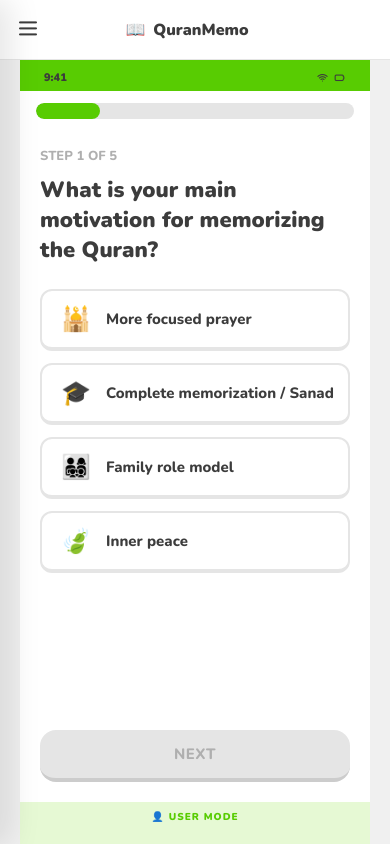
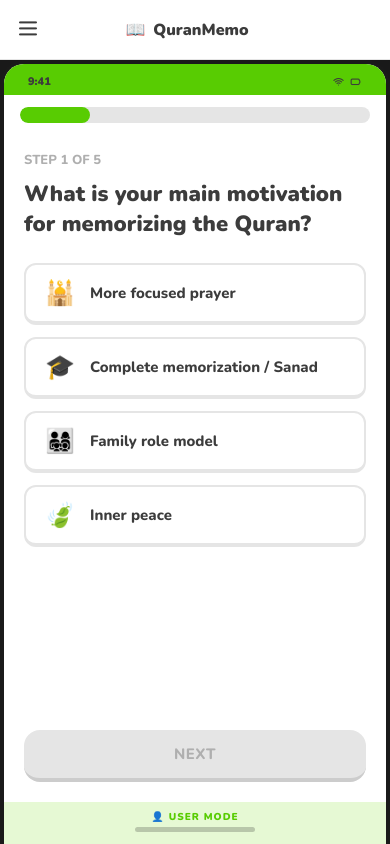
Before and after one commit to uwangraph/quranmemo-mockup, a SvelteKit app: page / in a window 390 px wide. Built offline with nearby package versions, Linux system fonts and the light colour scheme.

Commit message:
Fix stubborn squished mobile layout by resolving Svelte CSS specificity conflicts

```diff
--- a/src/app.css
+++ b/src/app.css
@@ -42,16 +42,15 @@ body {
 
 /* ===================== PHONE FRAME ===================== */
 .phone {
-  width: 390px;
-  height: 844px;
   background: #fff;
-  border-radius: 50px;
-  border: 12px solid #1a1a1a; /* Sleek black bezel */
   overflow: hidden;
   position: relative;
-  box-shadow: 0 40px 100px rgba(0, 0, 0, 0.3);
   display: flex;
   flex-direction: column;
+  box-shadow: 0 50px 100px -20px rgba(0,0,0,0.25), 0 30px 60px -30px rgba(0,0,0,0.3);
+  background: #fff;
+  border: 1px solid #ddd;
+  border-radius: 40px;
   transform: translateZ(0); /* Hardware acceleration */
 }
 
--- a/src/routes/+layout.svelte
+++ b/src/routes/+layout.svelte
@@ -335,8 +335,29 @@
 	}
 
 	.phone {
+		width: 390px;
+		height: 844px;
+		border-radius: 48px;
+		border: 12px solid #1a1a1a;
 		margin: 0 auto;
-		transition: all 0.3s ease;
+		transition: all 0.3s cubic-bezier(0.4, 0, 0.2, 1);
+		background: #fff;
+		position: relative;
+		overflow: hidden;
+	}
+
+	.phone::after {
+		content: '';
+		position: absolute;
+		bottom: 8px;
+		left: 50%;
+		transform: translateX(-50%);
+		width: 120px;
+		height: 5px;
+		background: #000;
+		border-radius: 10px;
+		opacity: 0.2;
+		z-index: 1000;
 	}
 
 	.role-indicator {
@@ -360,41 +381,38 @@
 	/* Mobile full-screen only for small devices */
 	@media (max-width: 500px) {
 		.mobile-topbar {
-			display: flex;
+			display: flex !important;
 		}
 		.snav {
-			transform: translateX(-100%);
-			z-index: 1001;
-			box-shadow: 10px 0 30px rgba(0,0,0,0.1);
+			transform: translateX(-100%) !important;
+			z-index: 1001 !important;
 		}
 		.snav.open {
-			transform: translateX(0);
-		}
-		.close-menu-btn {
-			display: block;
+			transform: translateX(0) !important;
 		}
 		.main-container {
-			margin-left: 0;
-			padding-top: 60px;
-			padding-bottom: 0;
-			display: block;
-			min-height: 100vh;
+			margin-left: 0 !important;
+			padding: 60px 0 0 !important;
+			display: block !important;
+			min-height: 100vh !important;
+			background: #1a1a1a !important; /* Black background to show the 'phone' */
 		}
 		.phone {
-			width: 100%;
-			max-width: 100%;
-			height: calc(100vh - 60px);
-			border-radius: 0;
-			border: none;
-			box-shadow: none;
-			transform: none;
-			margin: 0;
+			width: 100% !important;
+			max-width: 100% !important;
+			height: calc(100vh - 60px) !important;
+			border-radius: 24px 24px 0 0 !important; /* Rounded top for phone look */
+			border-width: 4px 4px 0 4px !important;
+			border-style: solid !important;
+			border-color: #1a1a1a !important;
+			margin: 0 !important;
 		}
 		.phone::after {
-			display: none;
+			display: block !important; /* Show home indicator on mobile */
+			bottom: 12px !important;
 		}
 		.sidebar-toggle-btn {
-			display: none;
+			display: none !important;
 		}
 	}
 
```
